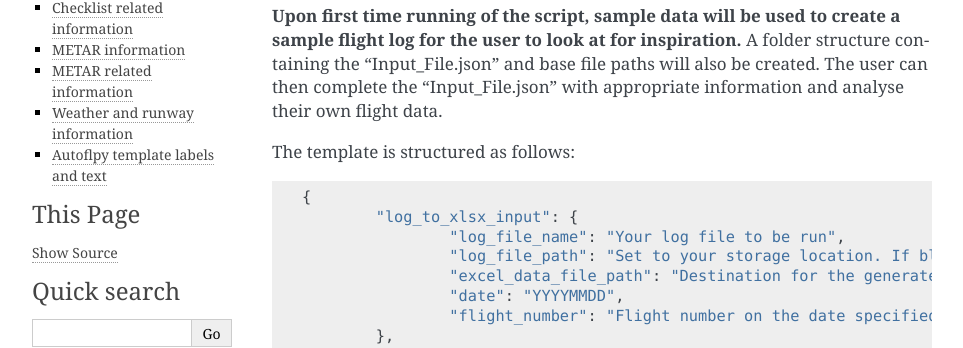
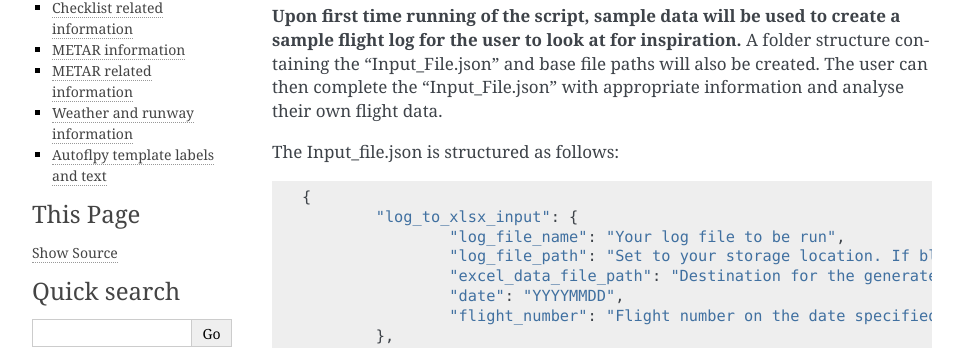
Before and after one commit to AdrianWeishaeupl/AutoFLpy, a Sphinx documentation site: the page built from docs/usage.rst, in a window 1280 px wide and 900 px high. Shown: the part 307-655 px from the top of the window, without its empty margins (148-1111 px from the left). Built offline with Sphinx 7.4.7, drawn with Linux system fonts in a browser that asks for light colours; pages that are not in the unit, such as notebooks, are missing from menus.

Commit message:
Comment changed for clarity purposes

```diff
--- a/docs/usage.rst
+++ b/docs/usage.rst
@@ -10,7 +10,7 @@ AutoFLpy is a code designed to allow drone pilots and operators to easily analys
 **Upon first time running of the script, sample data will be used to create a sample flight log for the user to look at for inspiration.**
 A folder structure containing the "Input_File.json" and base file paths will also be created. The user can then complete the "Input_File.json" with appropriate information and analyse their own flight data.
 
-The template is structured as follows::
+The Input_file.json is structured as follows::
 
 	{
 		"log_to_xlsx_input": {
```
